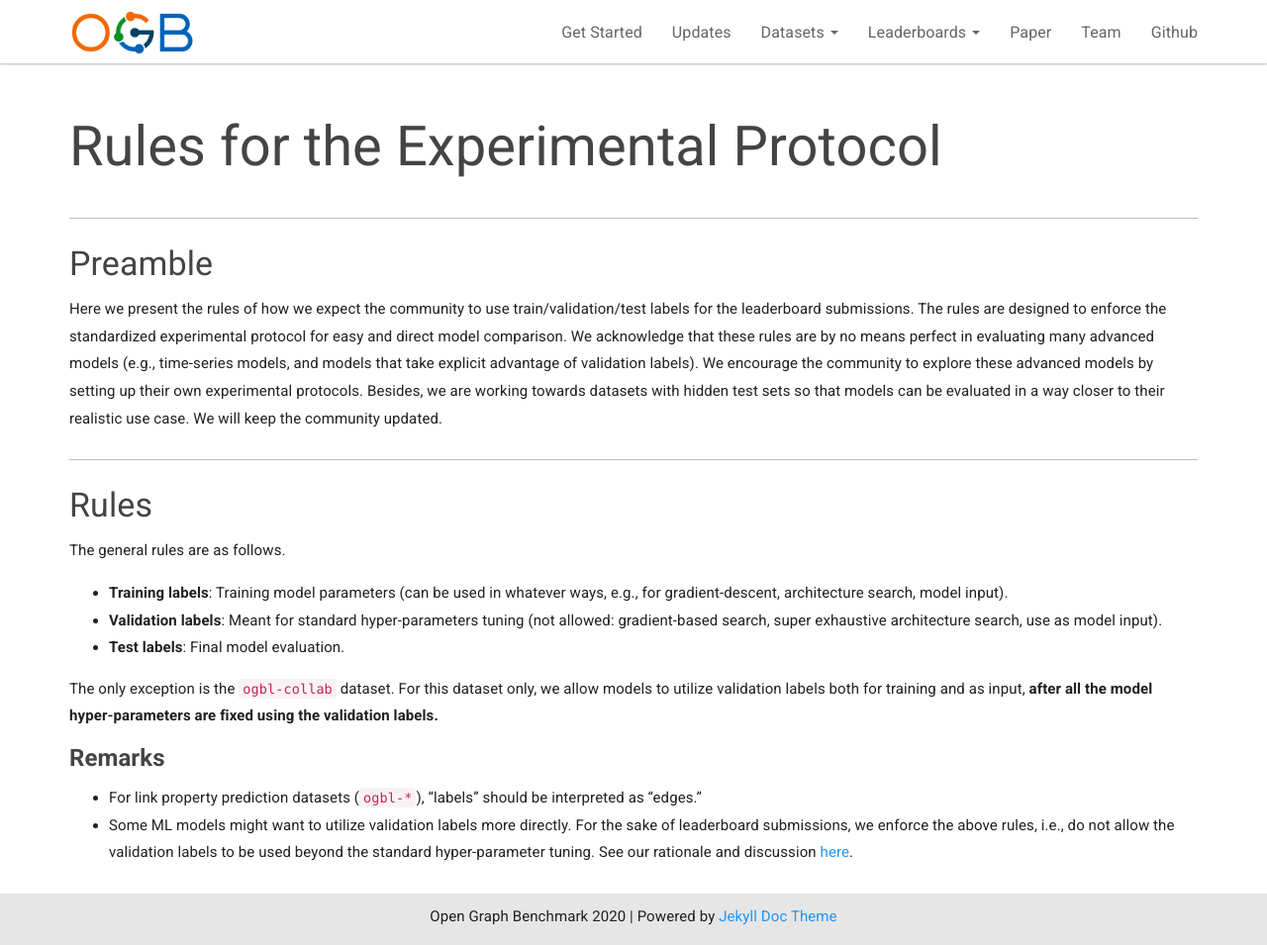
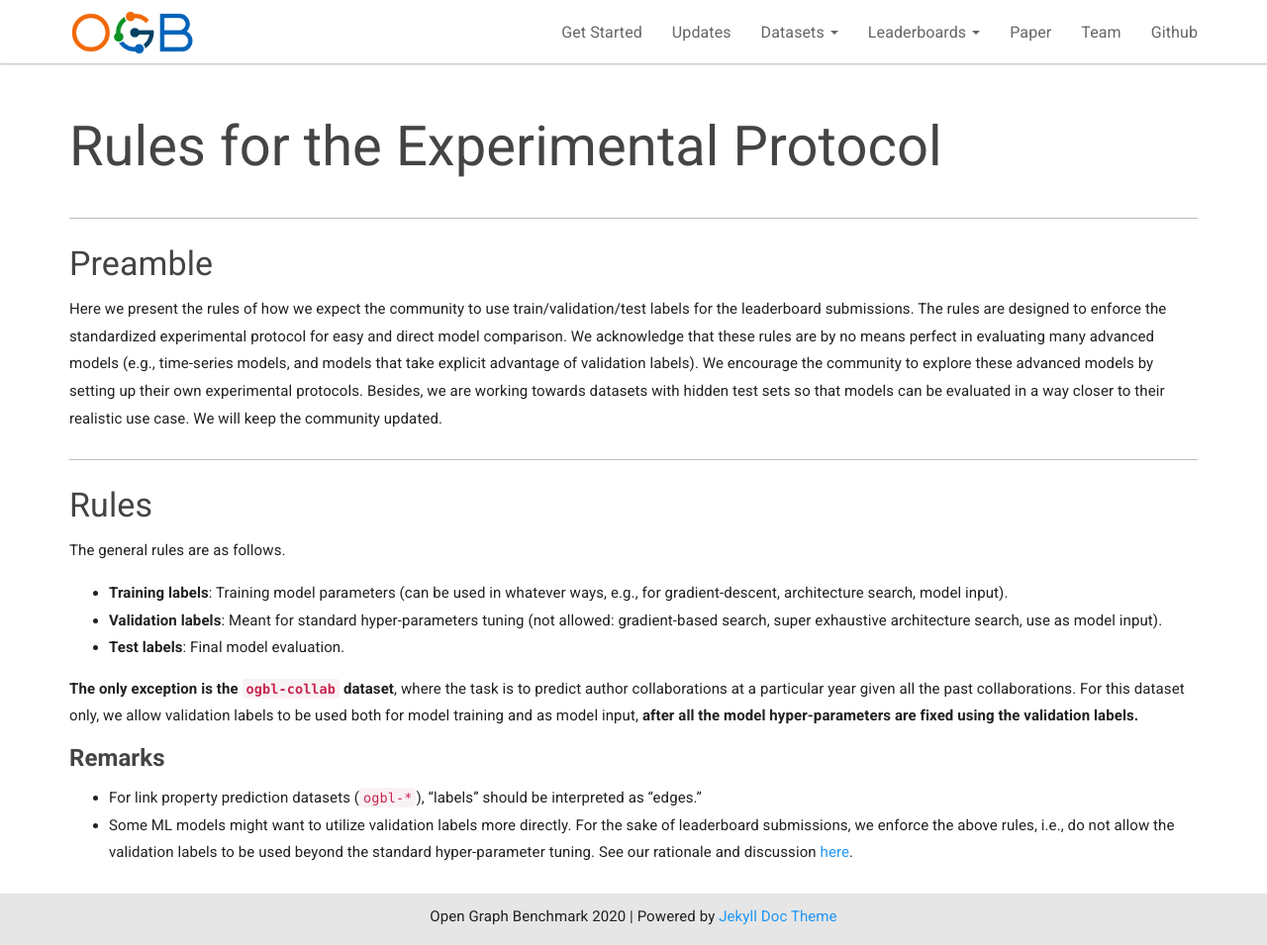
Before and after one commit to snap-stanford/ogb-web, a Jekyll site: the page built from _docs/leaderboard/leader_rules.md, in a window 1280 px wide and 955 px high. Shown: the whole window at 99% size. Built offline with Jekyll 4.4.1, drawn with Linux system fonts in a browser that asks for light colours.

Commit message:
update rule

```diff
--- a/_docs/leaderboard/leader_rules.md
+++ b/_docs/leaderboard/leader_rules.md
@@ -19,7 +19,7 @@ The general rules are as follows.
 - **Validation labels**: Meant for standard hyper-parameters tuning (not allowed: gradient-based search, super exhaustive architecture search, use as model input). <br/>
 - **Test labels**: Final model evaluation.
 
-The only exception is the `ogbl-collab` dataset. For this dataset only, we allow models to utilize validation labels both for training and as input, **after all the model hyper-parameters are fixed using the validation labels.**
+**The only exception is the `ogbl-collab` dataset**, where the task is to predict author collaborations at a particular year given all the past collaborations. For this dataset only, we allow validation labels to be used both for model training and as model input, **after all the model hyper-parameters are fixed using the validation labels.**
 
 ##### **Remarks**
 - For link property prediction datasets (`ogbl-*`), "labels" should be interpreted as "edges."
```
